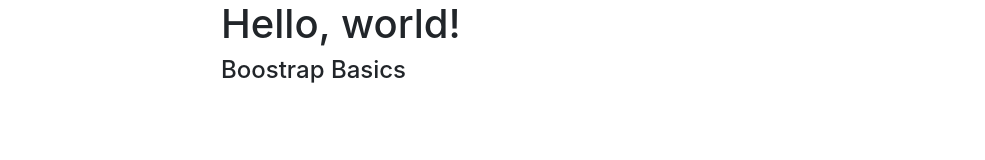
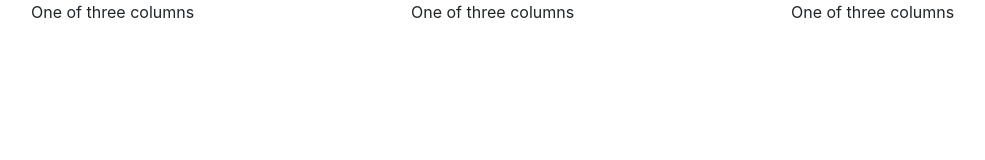
Before and after one commit to SamZierler/SamZierler.github.io, a plain HTML site: page index.html in a window 1280 px wide. Shown: the whole page, without its empty margins (54-1039 px from the left). Drawn offline with nearby package versions, Linux system fonts and the light colour scheme.

Commit message:
Update index.html

```diff
--- a/index.html
+++ b/index.html
@@ -18,17 +18,18 @@
     <![endif]-->
   </head>
   <body>
+
     <div class="container">
-      <div class="row"></div>
       <div class="row">
-        <div class="col-2"></div>
-        <div class="col-8">
-
-          <h1>Hello, world!</h1>
-          <h4>Boostrap Basics</h4>
-
+        <div class="col-sm">
+          One of three columns
         </div>
-        <div class="col-2"></div>
+        <div class="col-sm">
+          One of three columns
+        </div>
+        <div class="col-sm">
+          One of three columns
+        </div>
       </div>
     </div>
 
```
